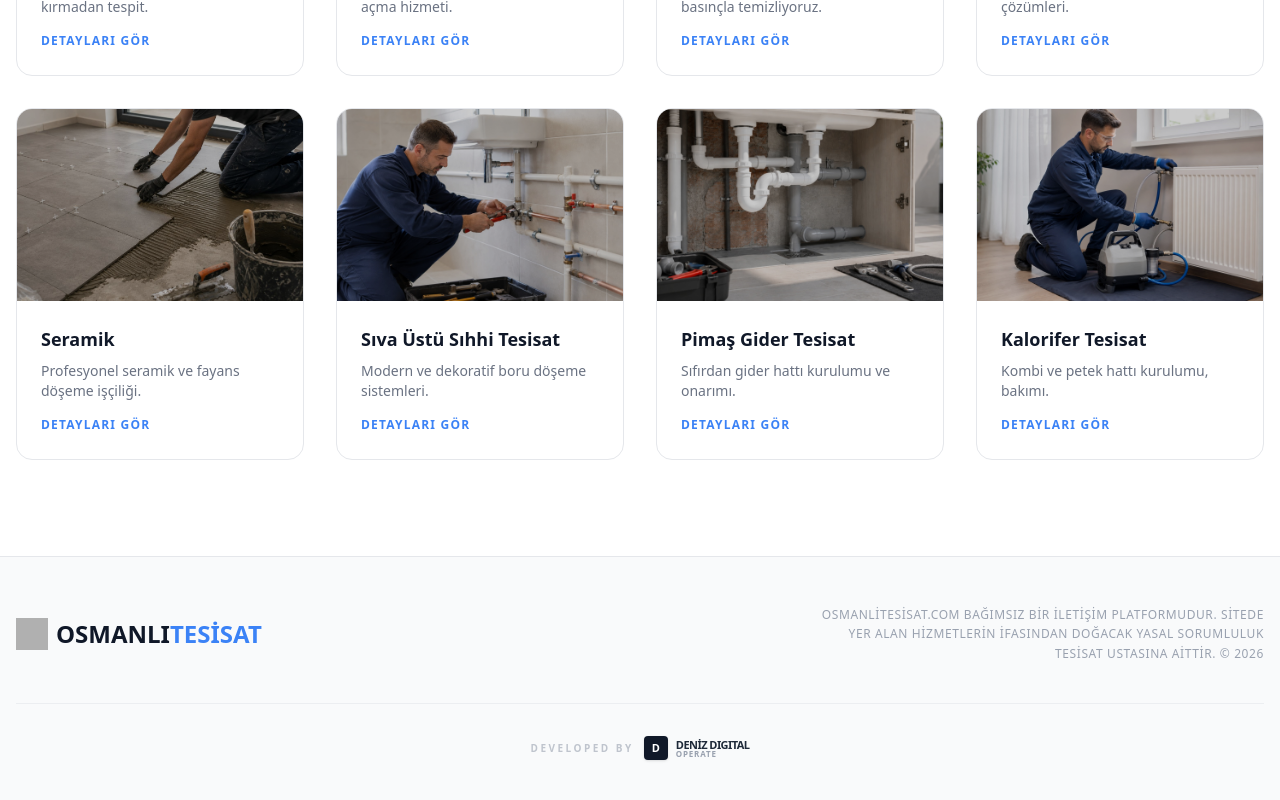
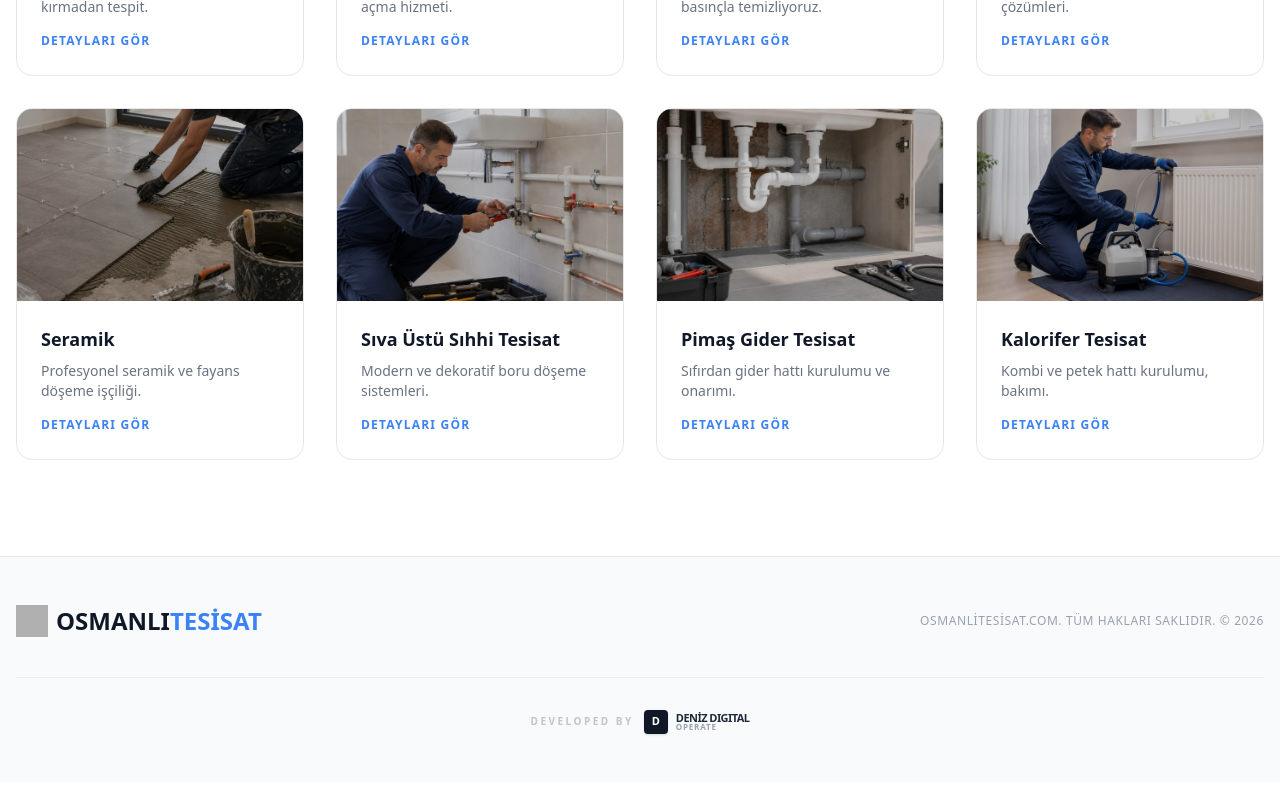
Before and after one commit to furkankusbeygi/osmanli-tesisat, a Next.js app: page / in a window 1280 px wide. Shown: the part 1840-2640 px from the top of the page. Built offline with nearby package versions, Linux system fonts and the light colour scheme; grey boxes are pictures that could not be loaded.

Commit message:
Güncelleme yapıldı

```diff
--- a/app/page.tsx
+++ b/app/page.tsx
@@ -213,7 +213,7 @@ export default function Home() {
               <span>OSMANLI<span className="text-[#3b82f6]">TESİSAT</span></span>
             </div>
             <p className="text-gray-400 text-[10px] md:text-xs max-w-md text-center md:text-right font-medium leading-relaxed uppercase tracking-wider">
-              osmanlitesisat.com bağımsız bir iletişim platformudur. Sitede yer alan hizmetlerin ifasından doğacak yasal sorumluluk tesisat ustasına aittir. &copy; {new Date().getFullYear()}
+              osmanlitesisat.com. Tüm Hakları Saklıdır. &copy; {new Date().getFullYear()}
             </p>
           </div>
           <div className="pt-8 border-t border-gray-200/60 flex justify-center items-center">
```
